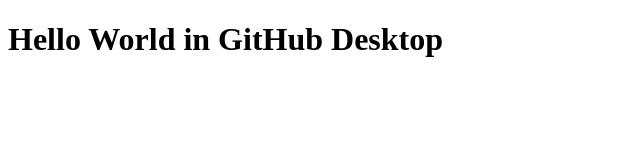
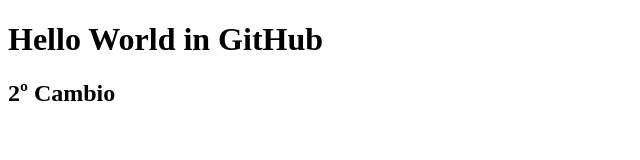
Before and after one commit to TallerControlVersiones/ClaseDemo, a plain HTML site: page index.html in a window 1280 px wide. Shown: the whole page, without its empty margins (0-640 px from the left). Drawn offline with Linux system fonts and the light colour scheme.

Commit message:
Se agrego nueva linea en index.html

```diff
--- a/index.html
+++ b/index.html
@@ -4,6 +4,7 @@
 	<title></title>
 </head>
 <body>
-<h1>Hello World in GitHub Desktop</h1>
+<h1>Hello World in GitHub</h1>
+<h2>2º Cambio</h2>
 </body>
 </html>
```
